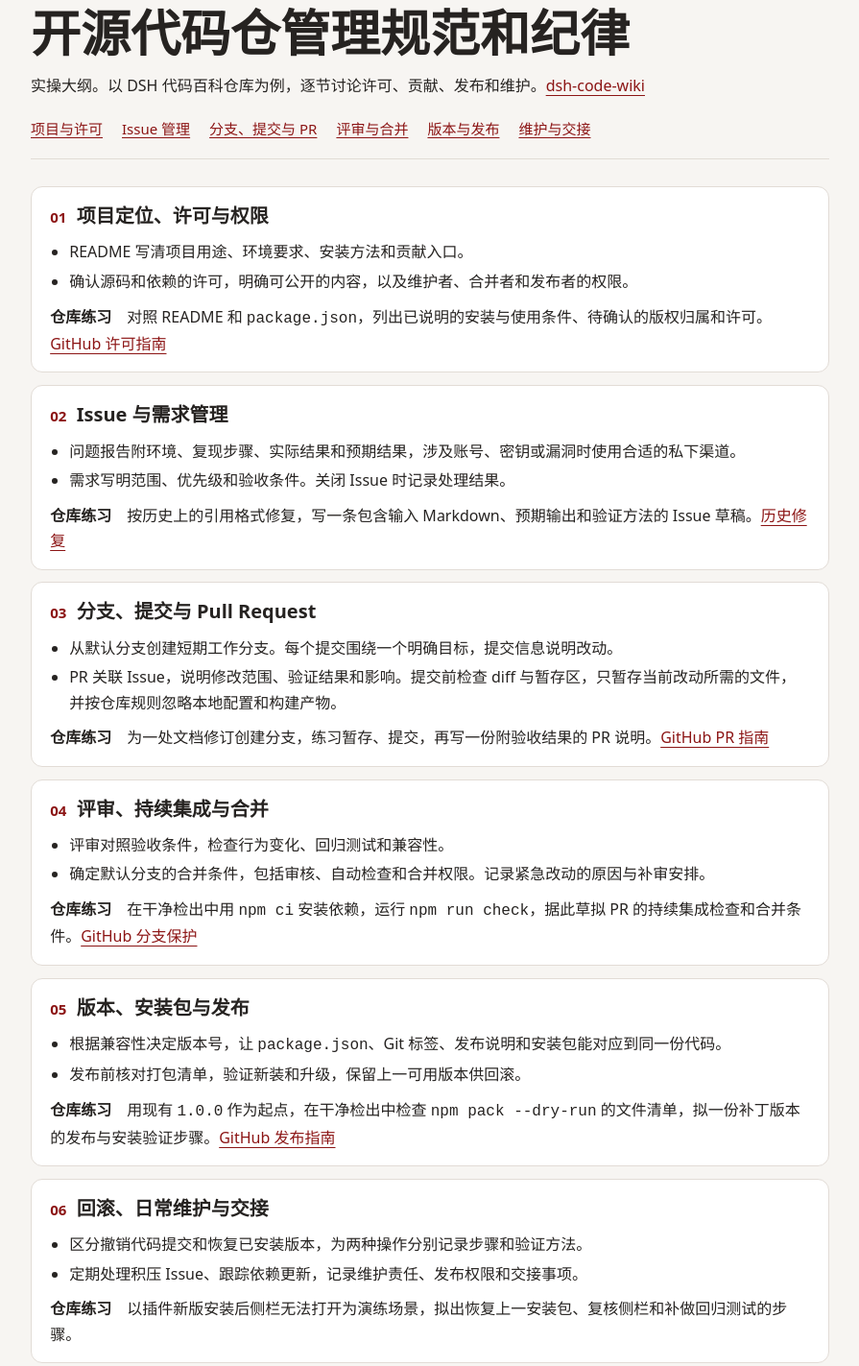
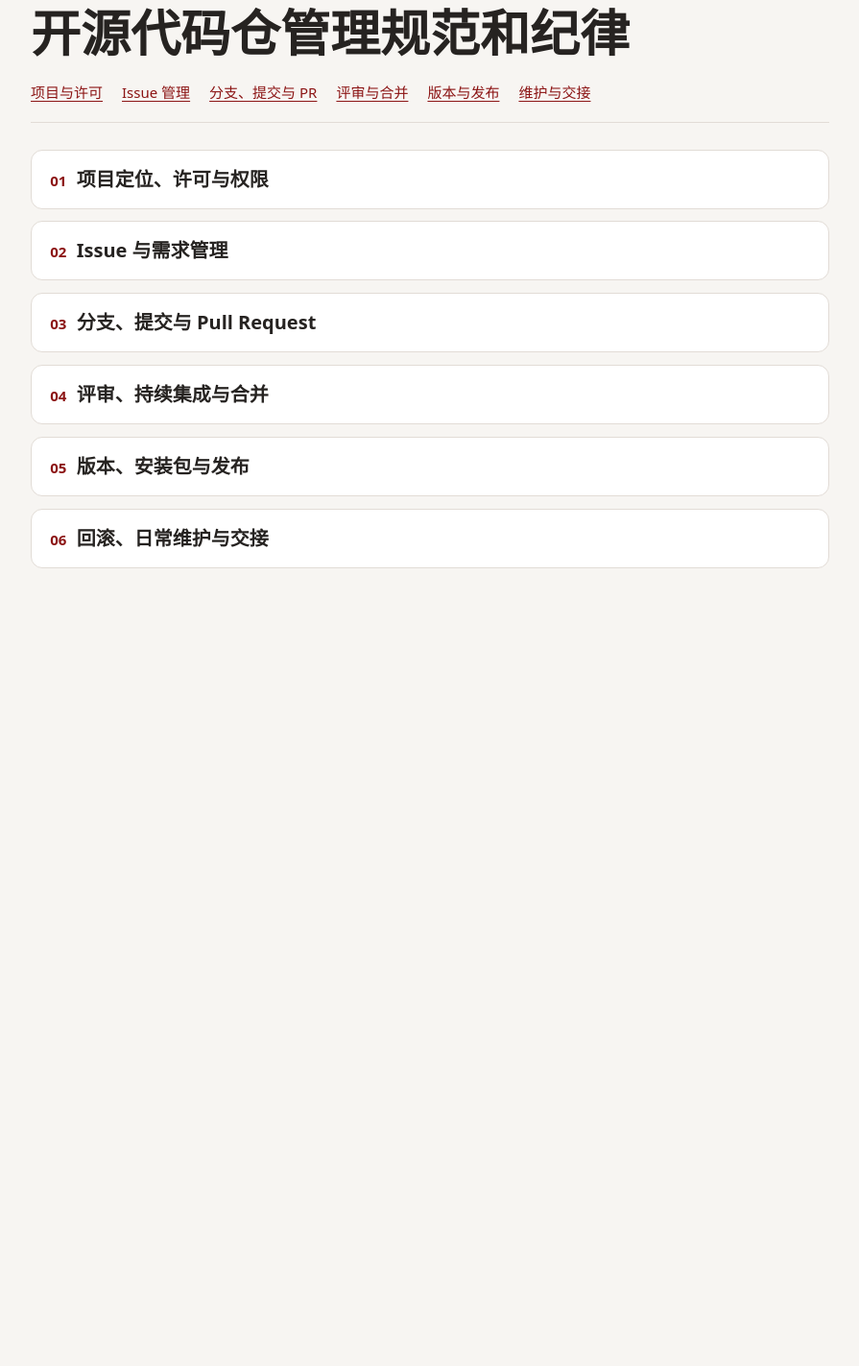
Before and after one commit to yiyualt/dsh-code-wiki, a website: page docs/project-progress.html in a window 1280 px wide. Shown: the part 45-1468 px from the top of the page at 96% size, without its empty margins (192-1087 px from the left). After the commit the page ends 800 px from the top, so only its background shows below. Drawn offline with Linux system fonts and the light colour scheme.

Commit message:
Keep repository management outline headings only

```diff
--- a/docs/project-progress.html
+++ b/docs/project-progress.html
@@ -35,8 +35,6 @@
     }
 
     h1 span { display: inline-block; }
-
-    header p { margin: 0.75rem 0 0; }
 
     nav {
       display: flex;
@@ -84,17 +82,12 @@
       font-variant-numeric: tabular-nums;
     }
 
-    section ul { margin: 0.65rem 0; padding-inline-start: 1.25rem; }
-    section li + li { margin-top: 0.25rem; }
-    section p { margin: 0.65rem 0 0; }
-    code { overflow-wrap: anywhere; }
   </style>
 </head>
 <body>
   <main>
     <header>
       <h1>开源代码仓<span>管理规范和纪律</span></h1>
-      <p>实操大纲。以 DSH 代码百科仓库为例，逐节讨论许可、贡献、发布和维护。<a href="https://github.com/yiyualt/dsh-code-wiki">dsh-code-wiki</a></p>
     </header>
 
     <nav aria-label="章节目录">
@@ -108,56 +101,26 @@
 
     <section id="scope" aria-labelledby="scope-title">
       <h2 id="scope-title"><span class="number" aria-hidden="true">01</span>项目定位、许可与权限</h2>
-      <ul>
-        <li>README 写清项目用途、环境要求、安装方法和贡献入口。</li>
-        <li>确认源码和依赖的许可，明确可公开的内容，以及维护者、合并者和发布者的权限。</li>
-      </ul>
-      <p><strong>仓库练习</strong>　对照 README 和 <code>package.json</code>，列出已说明的安装与使用条件、待确认的版权归属和许可。<a href="https://docs.github.com/en/repositories/managing-your-repositorys-settings-and-features/customizing-your-repository/licensing-a-repository">GitHub 许可指南</a></p>
     </section>
 
     <section id="issues" aria-labelledby="issues-title">
       <h2 id="issues-title"><span class="number" aria-hidden="true">02</span>Issue 与需求管理</h2>
-      <ul>
-        <li>问题报告附环境、复现步骤、实际结果和预期结果，涉及账号、密钥或漏洞时使用合适的私下渠道。</li>
-        <li>需求写明范围、优先级和验收条件。关闭 Issue 时记录处理结果。</li>
-      </ul>
-      <p><strong>仓库练习</strong>　按历史上的引用格式修复，写一条包含输入 Markdown、预期输出和验证方法的 Issue 草稿。<a href="https://github.com/yiyualt/dsh-code-wiki/commit/ed87feb">历史修复</a></p>
     </section>
 
     <section id="contributions" aria-labelledby="contributions-title">
       <h2 id="contributions-title"><span class="number" aria-hidden="true">03</span>分支、提交与 Pull Request</h2>
-      <ul>
-        <li>从默认分支创建短期工作分支。每个提交围绕一个明确目标，提交信息说明改动。</li>
-        <li>PR 关联 Issue，说明修改范围、验证结果和影响。提交前检查 diff 与暂存区，只暂存当前改动所需的文件，并按仓库规则忽略本地配置和构建产物。</li>
-      </ul>
-      <p><strong>仓库练习</strong>　为一处文档修订创建分支，练习暂存、提交，再写一份附验收结果的 PR 说明。<a href="https://docs.github.com/en/pull-requests/reference/managing-and-standardizing-pull-requests">GitHub PR 指南</a></p>
     </section>
 
     <section id="review" aria-labelledby="review-title">
       <h2 id="review-title"><span class="number" aria-hidden="true">04</span>评审、持续集成与合并</h2>
-      <ul>
-        <li>评审对照验收条件，检查行为变化、回归测试和兼容性。</li>
-        <li>确定默认分支的合并条件，包括审核、自动检查和合并权限。记录紧急改动的原因与补审安排。</li>
-      </ul>
-      <p><strong>仓库练习</strong>　在干净检出中用 <code>npm ci</code> 安装依赖，运行 <code>npm run check</code>，据此草拟 PR 的持续集成检查和合并条件。<a href="https://docs.github.com/en/pull-requests/reference/managing-and-standardizing-pull-requests#using-protected-branches">GitHub 分支保护</a></p>
     </section>
 
     <section id="release" aria-labelledby="release-title">
       <h2 id="release-title"><span class="number" aria-hidden="true">05</span>版本、安装包与发布</h2>
-      <ul>
-        <li>根据兼容性决定版本号，让 <code>package.json</code>、Git 标签、发布说明和安装包能对应到同一份代码。</li>
-        <li>发布前核对打包清单，验证新装和升级，保留上一可用版本供回滚。</li>
-      </ul>
-      <p><strong>仓库练习</strong>　用现有 <code>1.0.0</code> 作为起点，在干净检出中检查 <code>npm pack --dry-run</code> 的文件清单，拟一份补丁版本的发布与安装验证步骤。<a href="https://docs.github.com/en/repositories/releasing-projects-on-github/about-releases">GitHub 发布指南</a></p>
     </section>
 
     <section id="maintenance" aria-labelledby="maintenance-title">
       <h2 id="maintenance-title"><span class="number" aria-hidden="true">06</span>回滚、日常维护与交接</h2>
-      <ul>
-        <li>区分撤销代码提交和恢复已安装版本，为两种操作分别记录步骤和验证方法。</li>
-        <li>定期处理积压 Issue、跟踪依赖更新，记录维护责任、发布权限和交接事项。</li>
-      </ul>
-      <p><strong>仓库练习</strong>　以插件新版安装后侧栏无法打开为演练场景，拟出恢复上一安装包、复核侧栏和补做回归测试的步骤。</p>
     </section>
   </main>
 </body>
```
